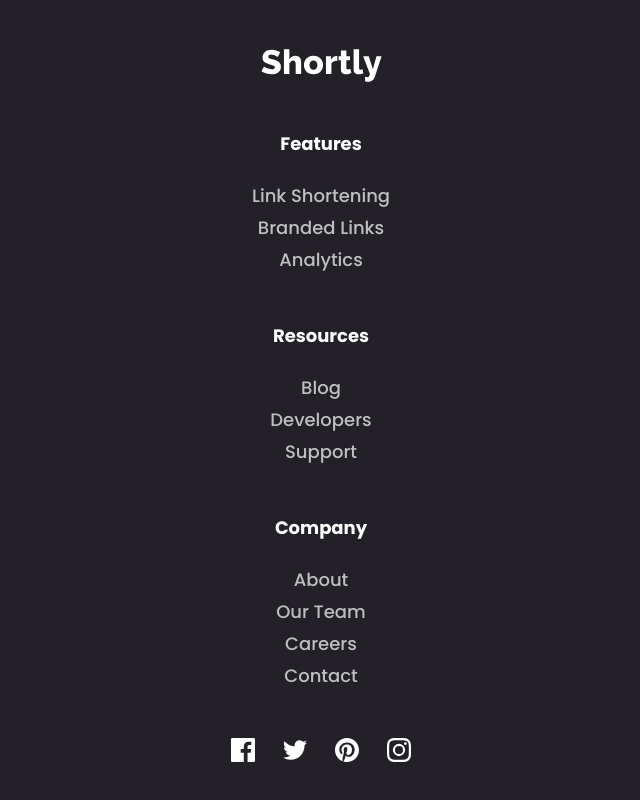
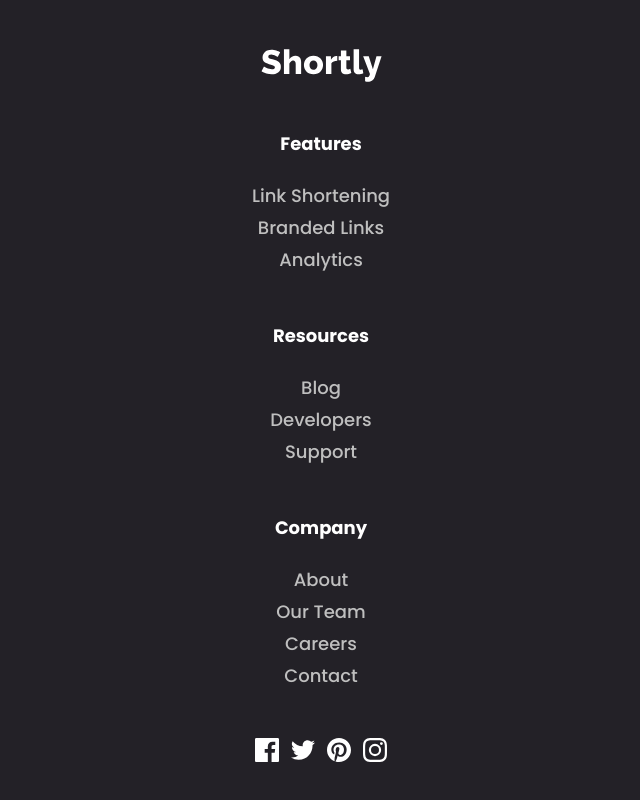
Before and after one commit to ibn-h/url-shortening-api-master, a React (Vite) app: page / in a window 1280 px wide. Shown: the part 2607-3407 px from the top of the page, without its empty margins (319-959 px from the left). Built offline with nearby package versions, Linux system fonts and the light colour scheme.

Commit message:
Add hover effect to footer icons

```diff
--- a/src/components/footer.jsx
+++ b/src/components/footer.jsx
@@ -1,4 +1,8 @@
 import Logo from "../assets/logo.svg?react";
+import FacebookLogo from "../assets/icon-facebook.svg?react";
+import TwitterLogo from "../assets/icon-twitter.svg?react";
+import PinterestLogo from "../assets/icon-pinterest.svg?react";
+import InstagramLogo from "../assets/icon-instagram.svg?react";
 
 const footerSections = [
   {
@@ -18,20 +22,20 @@ const footerSections = [
 const icons = [
   {
     name: "Facebook",
-    src: "src/assets/icon-facebook.svg",
+    logo: FacebookLogo,
   },
   {
     name: "Twitter",
-    src: "src/assets/icon-twitter.svg",
+    logo: TwitterLogo,
   },
   {
     name: "Pinterest",
-    src: "src/assets/icon-pinterest.svg",
+    logo: PinterestLogo,
   },
 
   {
     name: "Instagram",
-    src: "src/assets/icon-instagram.svg",
+    logo: InstagramLogo,
   },
 ];
 
@@ -39,7 +43,7 @@ export default function Footer() {
   return (
     <footer className="px-(--padding-x-mobile) py-(--padding-y-mobile) bg-gray-950 text-white desktop:px-(--padding-x-desktop) desktop:py-(--padding-y-desktop)">
       <div className="flex items-center justify-center flex-col text-center gap-12 desktop:flex-row w-full desktop:justify-between desktop:items-start">
-        <Logo className="w-35 h-auto text-white fill-current flex items-center justify-center" />
+        <Logo className="footer-logo w-35 h-auto text-white fill-current flex items-center justify-center" />
 
         <div className="flex items-center justify-center flex-col gap-12 desktop:flex-row desktop:items-start desktop:gap-20">
           {footerSections.map((section, index) => (
@@ -51,9 +55,7 @@ export default function Footer() {
               <ul className="flex flex-col items-center justify-center gap-1 desktop:items-start desktop:justify-start">
                 {section.items.map((item, index) => (
                   <a href="" key={index}>
-                    <li
-                      className="text-gray-400 transition-colors hover:text-primary-blue duration-300 cursor-pointer"
-                    >
+                    <li className="text-gray-400 transition-colors hover:text-primary-blue duration-300 cursor-pointer">
                       {item}
                     </li>
                   </a>
@@ -65,11 +67,9 @@ export default function Footer() {
           <div className="flex items-center justify-center gap-3">
             {icons.map((icon, index) => (
               <a href="" key={index}>
-                <img
-                  src={icon.src}
-                  alt={`${icon.name} Icon`}
-                  className="w-6 h-auto mx-2"
-                />
+                {
+                  <icon.logo className="hover:text-primary-blue footer-icon transition-colors duration-300" />
+                }
               </a>
             ))}
           </div>
--- a/src/index.css
+++ b/src/index.css
@@ -32,15 +32,19 @@
   }
 }
 
-footer svg {
+.footer-logo {
   width: fit-content;
   height: auto;
 }
 
-footer svg path {
+.footer-logo path {
   fill: white;
 }
 
 .buttonHover {
   @apply hover:bg-[#95e7e7] transition-colors duration-300;
 }
+
+.footer-icon path {
+  fill: currentColor;
+}
```
Also changed, not shown: 1 other file (tests, documents, lock files or other folders).
